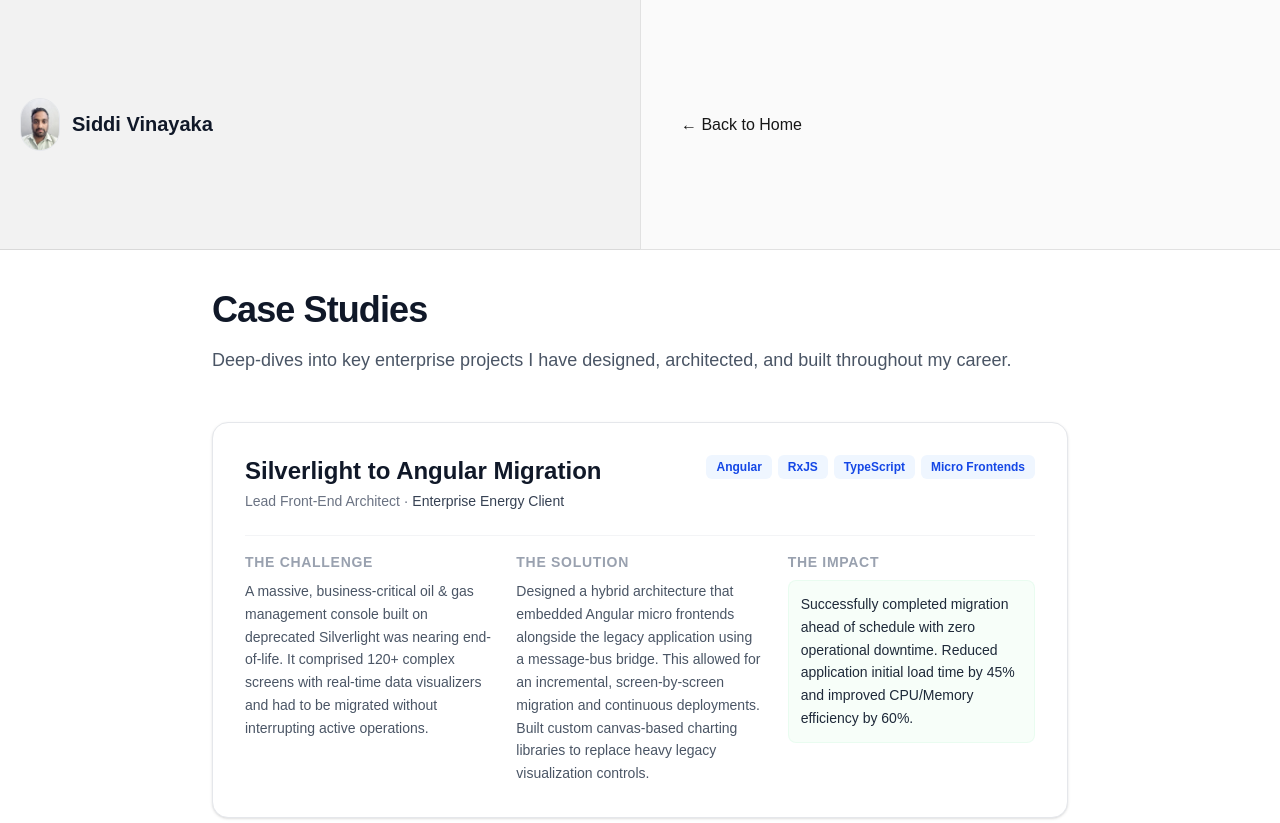
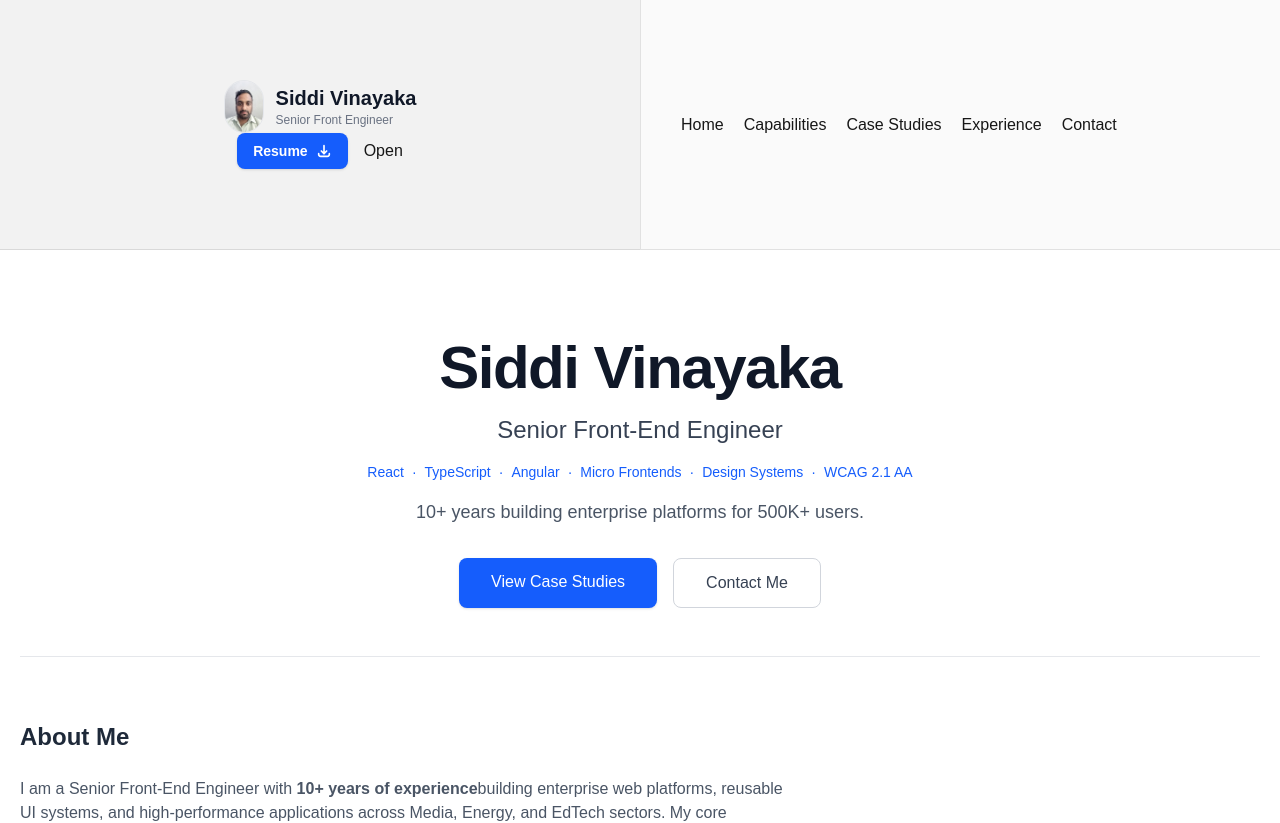
Before and after one commit to svinayaka/siddi-vinayaka.dev, a Next.js app: page /case-studies in a window 1280 px wide. Shown: the top 823 px of the page. Built offline with nearby package versions, Linux system fonts and the light colour scheme.

Commit message:
refactor: implement internationalization (i18n) routing, update header, and reorganize project structure

```diff
--- /dev/null
+++ b/app/[lang]/dictionaries.ts
@@ -0,0 +1,12 @@
+import 'server-only';
+
+const dictionaries = {
+    en: () => import('./dictionaries/en.json').then((module) => module.default),
+};
+
+export type Locale = keyof typeof dictionaries;
+
+export const hasLocale = (locale: string): locale is Locale =>
+    locale in dictionaries;
+
+export const getDictionary = async (locale: Locale) => dictionaries[locale]();
--- /dev/null
+++ b/app/[lang]/dictionaries/en.json
@@ -0,0 +1,6 @@
+{
+  "hero": {
+    "title": "Siddi Vinayaka",
+    "role": "Senior Front-End Engineer"
+  }
+}
--- a/app/page.tsx
+++ b/app/[lang]/page.tsx
@@ -1,17 +1,21 @@
 import Link from "next/link";
 import Header from "@/components/Header";
 import Footer from "@/components/Footer";
+import MobileMenu from "@/components/MobileMenu";
 
 export default function Home() {
   const navItems = [
-    { name: "Profile", href: "#profile" },
-    { name: "About", href: "#about" },
+    { name: "Home", href: "#home" },
+    { name: "Capabilities", href: "#capabilities" },
     { name: "Case Studies", href: "/case-studies" },
-    { name: "Contact", href: "#contact" },
+    { name: "Experience", href: "#experience" },
+    { name: "Contact", href: "#contact" }
   ];
   return (
     <div className="main_container">
-      <Header />
+      <Header>
+        <MobileMenu navLinks={navItems}/>
+      </Header>
       <nav>
         <ul>
           {navItems?.map((item) => (
--- a/components/Header.tsx
+++ b/components/Header.tsx
@@ -1,9 +1,11 @@
 import Link from "next/link";
 import Image from "next/image";
+import React from "react";
 
-export default function Header() {
+export default function Header({ children }: { children?: React.ReactNode }) {
+
   return (
-    <header>
+    <header className="flex justify-between items-center py-4 border-b border-gray-100 dark:border-gray-800">
       <div className="flex items-center gap-3">
         {/* Profile Picture */}
         <Image
@@ -15,8 +17,22 @@ export default function Header() {
           priority={true}
         />
         <Link href="/" className="text-xl font-bold text-gray-900 dark:text-white hover:text-blue-600 dark:hover:text-blue-400 transition">
-          Siddi Vinayaka
+          <h3>Siddi Vinayaka</h3>
+          <p className="text-xs font-light text-gray-500">Senior Front Engineer</p>
         </Link>
+      </div>
+      <div className="flex items-center gap-4">
+        <a
+          href="/resume.pdf"
+          download
+          className="inline-flex items-center gap-2 bg-blue-600 hover:bg-blue-700 text-white dark:bg-blue-700 dark:hover:bg-blue-600 text-sm font-semibold px-4 py-2 rounded-lg transition-all active:scale-95 shadow-sm cursor-pointer"
+        >
+          <span>Resume</span>
+          <svg className="w-4 h-4" fill="none" stroke="currentColor" strokeWidth="2.5" viewBox="0 0 24 24">
+            <path strokeLinecap="round" strokeLinejoin="round" d="M4 16v1a3 3 0 003 3h10a3 3 0 003-3v-1m-4-4l-4 4m0 0l-4-4m4 4V4" />
+          </svg>
+        </a>
+        {children}
       </div>
     </header>
   );
--- /dev/null
+++ b/components/MobileMenu.tsx
@@ -0,0 +1,34 @@
+"use client";
+import Link from "next/link";
+import { useState } from "react";
+
+interface MobileMenuProps {
+  navLinks: { name: string; href: string }[];
+}
+
+export default function MobileMenu({ navLinks }: MobileMenuProps) {
+    const [isOpen, setIsOpen] = useState<boolean>(false);
+    const handleClick = () => {
+        setIsOpen(openStatus => !openStatus);
+    }
+    return (
+        <>
+            <button onClick={handleClick} aria-expanded={isOpen} aria-controls="menuLinks" aria-label="Toggle navigation menu">
+                {isOpen ? 'Close' : 'Open'}
+            </button>
+            {isOpen && (
+                <div id="menuLinks">
+                    {navLinks.map((link) => (
+                        <Link
+                            key={link.name}
+                            href={link.href}
+                            className="block py-2 text-gray-700 hover:text-blue-600 dark:text-gray-300 dark:hover:text-blue-400"
+                        >
+                            {link.name}
+                        </Link>
+                    ))}
+                </div>
+            )}
+        </>
+    )
+}
--- /dev/null
+++ b/proxy.ts
@@ -0,0 +1,26 @@
+import { NextResponse } from 'next/server';
+import { NextRequest } from 'next/server';
+
+let locales = ['en'];
+const defaultLocale = 'en';
+
+function getLocale(request: NextRequest): string {
+    return defaultLocale;
+}
+
+export function proxy(request: NextRequest) {
+    const {pathname} = request.nextUrl;
+    const pathnameHasLocale = locales.some((locale) => pathname.startsWith(`/${locale}/`) || pathname === `/${locale}`);
+    if (pathnameHasLocale) return;
+
+    const locale = getLocale(request);
+    request.nextUrl.pathname = `/${locale}${pathname}`;
+
+    return NextResponse.redirect(request.nextUrl);
+}
+
+export const config = {
+    matcher: [
+        '/((?!api|_next/static|_next/image|favicon.ico|.*\\.jpg$|.*\\.png$|.*\\.css$).*)',
+    ]
+}
```
Also changed, not shown: app/[lang]/case-studies/Performance/page.tsx (renamed from app/case-studies/Performance/page.tsx), app/[lang]/case-studies/page.tsx (renamed from app/case-studies/page.tsx), app/[lang]/globals.css (renamed from app/globals.css), app/[lang]/layout.tsx (renamed from app/layout.tsx).
